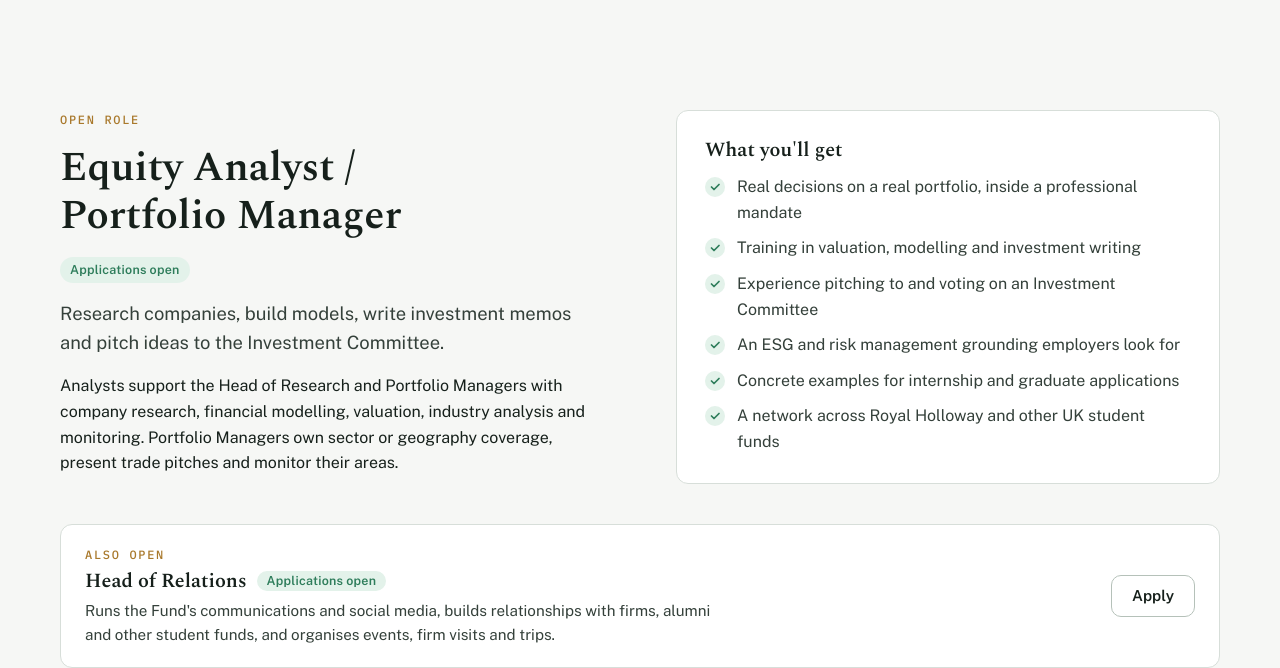
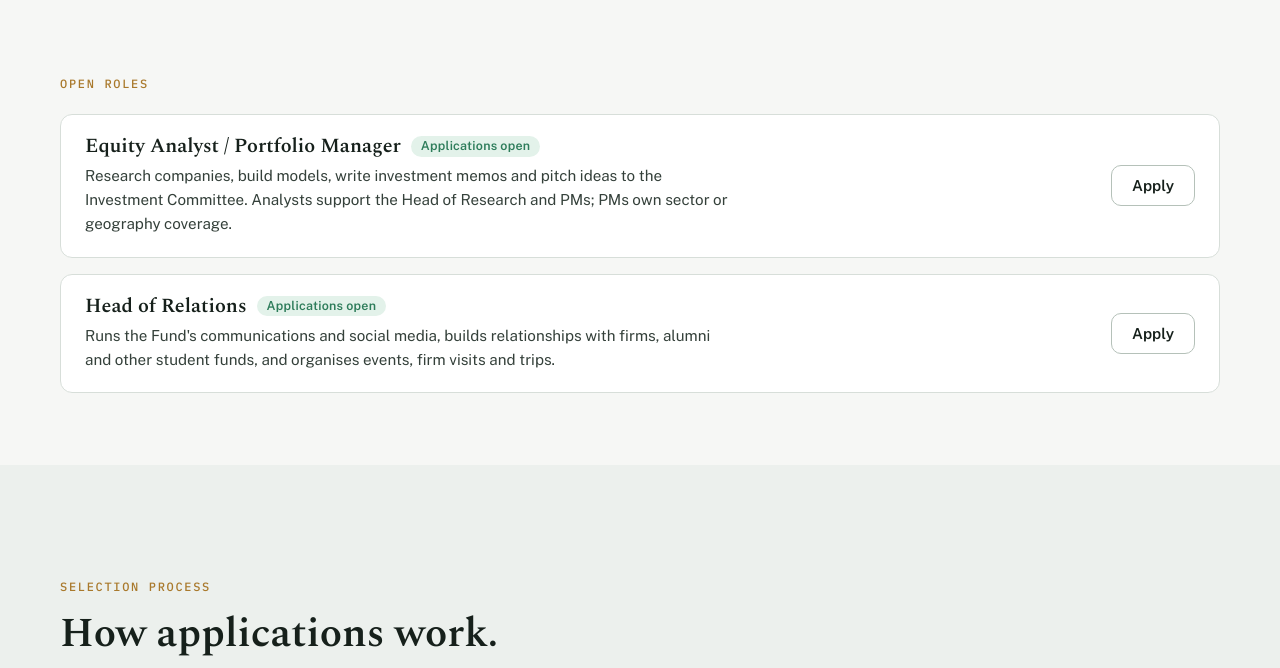
Before and after one commit to HugoCC06/PruneHillCapital., a plain HTML site: page programme.html in a window 1280 px wide. Shown: the part 636-1304 px from the top of the page. Drawn offline with nearby package versions, Linux system fonts and the light colour scheme.

Commit message:
Show both open roles as matching compact cards
Co-Authored-By: Claude Opus 5.5 <noreply@anthropic.com>
Claude-Session: https://claude.ai/code/session_01U6qhkASswNL4H5DHsqCT5Y

```diff
--- a/assets/css/styles.css
+++ b/assets/css/styles.css
@@ -595,7 +595,8 @@ input[type="file"]:hover::file-selector-button { background: var(--brand-2); }
 .kv-roles li + li::before { top: calc(.6em + 8px); }
 
 /* Compact secondary role on the Join page */
-.card.role-compact { margin-top: 40px; display: flex; flex-direction: row; text-align: left; justify-content: space-between; align-items: center; gap: 24px; padding: 20px 24px; }
+.role-list { display: grid; gap: 16px; margin-top: 18px; }
+.card.role-compact { margin-top: 0; display: flex; flex-direction: row; text-align: left; justify-content: space-between; align-items: center; gap: 24px; padding: 20px 24px; }
 .role-compact-text { display: grid; gap: 6px; flex: 1; justify-items: start; text-align: left; }
 .role-compact h3 { display: flex; flex-wrap: wrap; align-items: center; gap: 10px; margin: 0; font-size: 1.25rem; }
 .role-compact p { margin: 0; color: var(--ink-2); font-size: .95rem; max-width: 70ch; }
--- a/programme.html
+++ b/programme.html
@@ -126,7 +126,7 @@
 <link rel="preconnect" href="https://fonts.googleapis.com">
 <link rel="preconnect" href="https://fonts.gstatic.com" crossorigin>
 <link rel="stylesheet" href="https://fonts.googleapis.com/css2?family=Spectral:ital,wght@0,500;0,600;1,500&family=Public+Sans:wght@400;500;600;700&family=IBM+Plex+Mono:wght@500&display=swap">
-<link rel="stylesheet" href="assets/css/styles.css?v=20261115d">
+<link rel="stylesheet" href="assets/css/styles.css?v=20261115e">
 <script>
   (function () {
     var t = null;
@@ -189,35 +189,24 @@
   </div>
 </section>
 
-<section class="section">
-  <div class="container split top">
-    <div class="stack reveal">
-      <span class="eyebrow">Open role</span>
-      <h2>Equity Analyst / Portfolio Manager</h2>
-      <p><span class="pill pill-ok" data-recruit-status>Applications open</span></p>
-      <p class="lead">Research companies, build models, write investment memos and pitch ideas to the Investment Committee.</p>
-      <p>Analysts support the Head of Research and Portfolio Managers with company research, financial modelling, valuation, industry analysis and monitoring. Portfolio Managers own sector or geography coverage, present trade pitches and monitor their areas.</p>
-    </div>
-    <div class="card reveal">
-      <h3>What you'll get</h3>
-      <ul class="checklist">
-        <li>Real decisions on a real portfolio, inside a professional mandate</li>
-        <li>Training in valuation, modelling and investment writing</li>
-        <li>Experience pitching to and voting on an Investment Committee</li>
-        <li>An ESG and risk management grounding employers look for</li>
-        <li>Concrete examples for internship and graduate applications</li>
-        <li>A network across Royal Holloway and other UK student funds</li>
-      </ul>
-    </div>
-  </div>
+<section class="section tight">
   <div class="container">
-    <div class="card role-compact reveal">
-      <div class="role-compact-text">
-        <span class="eyebrow">Also open</span>
-        <h3>Head of Relations <span class="pill pill-ok" data-recruit-status>Applications open</span></h3>
-        <p>Runs the Fund's communications and social media, builds relationships with firms, alumni and other student funds, and organises events, firm visits and trips.</p>
+    <span class="eyebrow">Open roles</span>
+    <div class="role-list">
+      <div class="card role-compact reveal">
+        <div class="role-compact-text">
+          <h3>Equity Analyst / Portfolio Manager <span class="pill pill-ok" data-recruit-status>Applications open</span></h3>
+          <p>Research companies, build models, write investment memos and pitch ideas to the Investment Committee. Analysts support the Head of Research and PMs; PMs own sector or geography coverage.</p>
+        </div>
+        <a class="btn btn-ghost" href="#apply" data-apply-role="Equity Analyst / Portfolio Manager">Apply</a>
       </div>
-      <a class="btn btn-ghost" href="#apply" data-apply-role="Head of Relations">Apply</a>
+      <div class="card role-compact reveal">
+        <div class="role-compact-text">
+          <h3>Head of Relations <span class="pill pill-ok" data-recruit-status>Applications open</span></h3>
+          <p>Runs the Fund's communications and social media, builds relationships with firms, alumni and other student funds, and organises events, firm visits and trips.</p>
+        </div>
+        <a class="btn btn-ghost" href="#apply" data-apply-role="Head of Relations">Apply</a>
+      </div>
     </div>
   </div>
 </section>
@@ -340,7 +329,7 @@
   </div>
 </footer>
 <button class="back-top" type="button" aria-label="Back to top"><svg viewBox="0 0 24 24" fill="none" stroke="currentColor" stroke-width="2.2" stroke-linecap="round" stroke-linejoin="round"><path d="M12 19V5M6 11l6-6 6 6"/></svg></button>
-<script src="assets/js/config.js?v=20261115d"></script>
-<script src="assets/js/main.js?v=20261115d"></script>
+<script src="assets/js/config.js?v=20261115e"></script>
+<script src="assets/js/main.js?v=20261115e"></script>
 </body>
 </html>
```
Also changed, not shown: 404.html (+3 -3 lines), about.html (+3 -3 lines), contact.html (+3 -3 lines), index.html (+3 -3 lines), mandate.html (+3 -3 lines), portfolio.html (+3 -3 lines), process.html (+3 -3 lines), team.html (+3 -3 lines).
